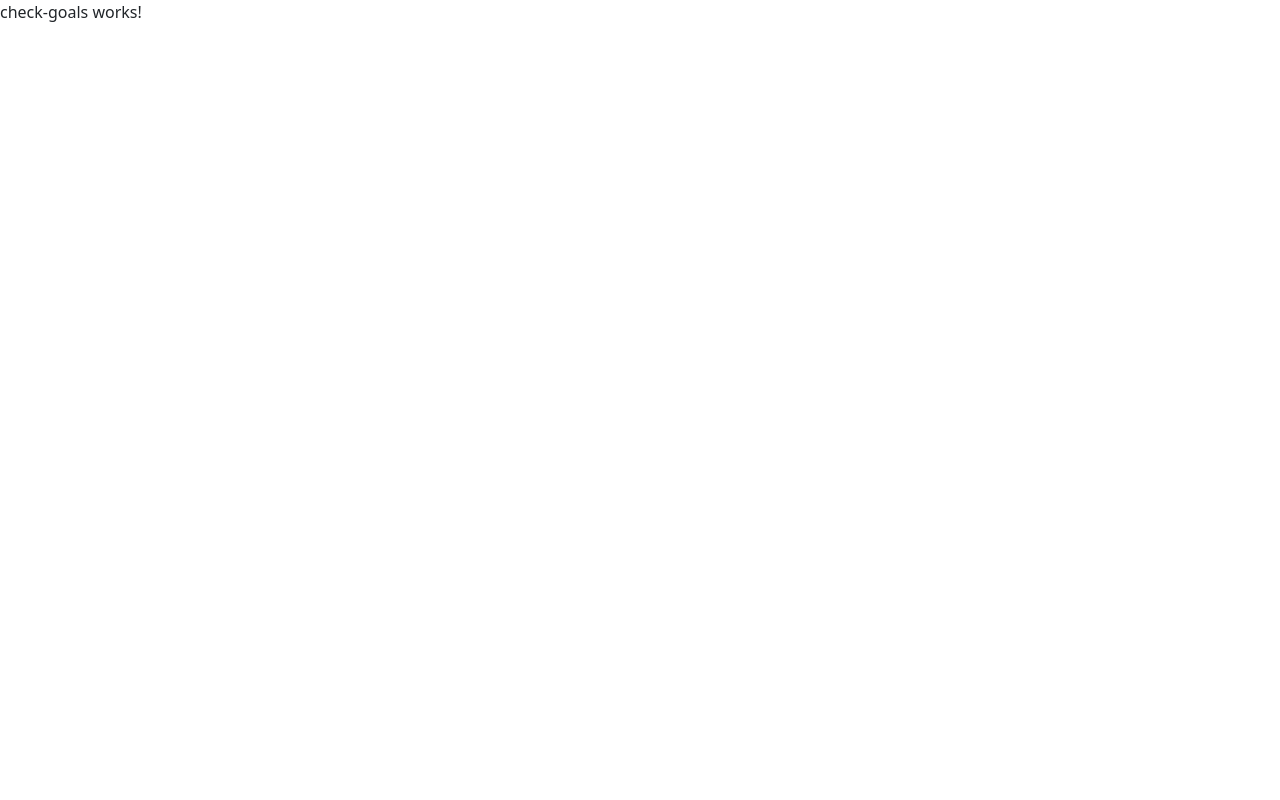
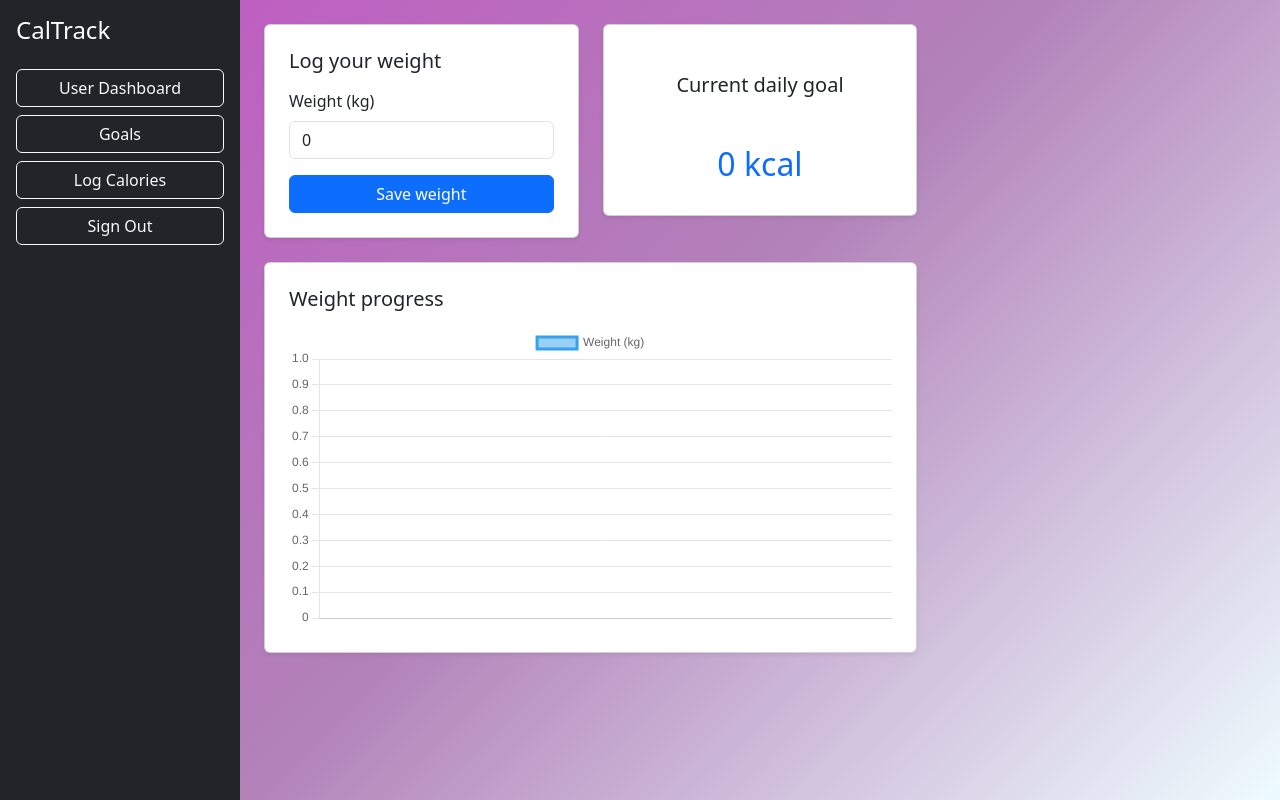
Before and after one commit to Isaacoun100/CalTrack, an Angular app in the folder CalTrack/: page /check-goals in a window 1280 px wide. Built offline with nearby package versions, Linux system fonts and the light colour scheme; no server answers; the database is empty.

Commit message:
Check goals added
Users can now display and track their weight

```diff
--- a/CalTrack/src/app/check-goals/check-goals.css
+++ b/CalTrack/src/app/check-goals/check-goals.css
@@ -0,0 +1,9 @@
+.page-bg {
+  min-height: 100vh;
+  background: linear-gradient(
+    135deg,
+    #c254c4,
+    #b282b9,
+    #eefcff
+  );
+}
--- a/CalTrack/src/app/check-goals/check-goals.html
+++ b/CalTrack/src/app/check-goals/check-goals.html
@@ -1 +1,102 @@
-<p>check-goals works!</p>
+<div class="page-bg">
+  <div class="d-flex vh-100">
+
+    <!-- BLANK SIDEBAR -->
+    <div class="bg-dark" style="width:240px;">
+
+    <!-- SIDEBAR -->
+    <div class="bg-dark text-white p-3" style="width: 240px;">
+
+      <h4 class="mb-4">CalTrack</h4>
+
+      <ul class="nav flex-column gap-2">
+
+        <li class="nav-item">
+          <button class="btn btn-outline-light w-100" (click)="goToUserDashboard()">
+            User Dashboard
+          </button>
+        </li>
+
+        <li class="nav-item">
+          <button class="btn btn-outline-light w-100" (click)="goToGoals()">
+            Goals
+          </button>
+        </li>
+
+        <li class="nav-item">
+          <button class="btn btn-outline-light w-100" (click)="goToLogCal()">
+            Log Calories
+          </button>
+        </li>
+
+        <li class="nav-item mt-auto">
+          <button class="btn btn-outline-light w-100" (click)="logout()">
+            Sign Out
+          </button>
+        </li>
+
+      </ul>
+    </div>
+
+    </div>
+
+    <!-- CENTER CONTENT -->
+    <div class="flex-grow-1 p-4">
+
+      <div class="row g-4">
+
+        <!-- WEIGHT INPUT -->
+        <div class="col-md-4">
+          <div class="card shadow-sm p-4">
+
+            <h5 class="mb-3">Log your weight</h5>
+
+            <label class="form-label">Weight (kg)</label>
+            <input
+              type="number"
+              class="form-control"
+              [(ngModel)]="weight"
+              min="0"
+            >
+
+            <button
+              class="btn btn-primary w-100 mt-3"
+              (click)="saveWeight()"
+              [disabled]="loading">
+
+              {{ loading ? 'Saving...' : 'Save weight' }}
+
+            </button>
+
+          </div>
+        </div>
+
+        <!-- GOAL -->
+        <div class="col-md-4">
+          <div class="card shadow-sm p-4 text-center">
+
+            <h5 class="p-4">Current daily goal</h5>
+
+            <h2 class="mt-3 text-primary">
+              {{ dailyGoal }} kcal
+            </h2>
+
+          </div>
+        </div>
+
+        <!-- CHART -->
+        <div class="col-md-8">
+          <div class="card shadow-sm p-4">
+
+            <h5 class="mb-3">Weight progress</h5>
+
+            <canvas id="weightChart"></canvas>
+
+          </div>
+        </div>
+
+      </div>
+
+    </div>
+  </div>
+</div>
--- a/CalTrack/src/app/check-goals/check-goals.ts
+++ b/CalTrack/src/app/check-goals/check-goals.ts
@@ -1,11 +1,164 @@
-import { Component } from '@angular/core';
+import { Component, AfterViewInit, ChangeDetectorRef } from '@angular/core';
+import { CommonModule } from '@angular/common';
+import { FormsModule } from '@angular/forms';
+import { supabase } from '../supabase';
+import { Router } from '@angular/router';
+import Chart from 'chart.js/auto';
+
+interface WeightRow {
+  weight: number;
+  date: string;
+}
 
 @Component({
   selector: 'app-check-goals',
-  imports: [],
+  standalone: true,
+  imports: [CommonModule, FormsModule],
   templateUrl: './check-goals.html',
-  styleUrl: './check-goals.css',
+  styleUrls: ['./check-goals.css']
 })
-export class CheckGoals {
+export class CheckGoals implements AfterViewInit {
+
+  constructor(
+    private cdr: ChangeDetectorRef,
+    private router: Router
+  ) {}
+
+  userId!: number;
+
+  weight = 0;
+  loading = false;
+
+  dailyGoal = 0;
+
+  weights: WeightRow[] = [];
+
+  chart!: Chart;
+
+  // ------------------------
+  async ngAfterViewInit() {
+    this.userId = Number(localStorage.getItem('userId'));
+
+    await this.loadGoal();
+    await this.loadWeights();
+
+    this.renderChart();
+  }
+
+  // ------------------------
+  async loadGoal() {
+    const { data, error } = await supabase
+      .from('goals')
+      .select('daily_kcal_limit')
+      .eq('user_id', this.userId)
+      .eq('is_active', true)
+      .limit(1)
+      .maybeSingle();
+
+    if (!error && data) {
+      this.dailyGoal = Number(data.daily_kcal_limit);
+    }
+  }
+
+  // ------------------------
+  async saveWeight() {
+    if (!this.weight || this.loading) return;
+
+    this.loading = true;
+
+    const today = new Date().toISOString().split('T')[0];
+
+    const { error } = await supabase
+      .from('users_weight')
+      .insert({
+        user_id: this.userId,
+        weight: this.weight,
+        date: today
+      });
+
+    this.loading = false;
+
+    if (error) {
+      console.error(error);
+      return;
+    }
+
+    this.weight = 0;
+
+    await this.loadWeights();
+    this.updateChart();
+  }
+
+  // ------------------------
+  async loadWeights() {
+    const { data, error } = await supabase
+      .from('users_weight')
+      .select('weight, date')
+      .eq('user_id', this.userId)
+      .order('date');
+
+    if (error) {
+      console.error(error);
+      return;
+    }
+
+    this.weights = data as WeightRow[];
+
+    this.cdr.detectChanges();
+  }
+
+  // ------------------------
+  renderChart() {
+    const ctx = document.getElementById('weightChart') as HTMLCanvasElement;
+
+    this.chart = new Chart(ctx, {
+      type: 'line',
+      data: {
+        labels: this.weights.map(w => w.date),
+        datasets: [{
+          label: 'Weight (kg)',
+          data: this.weights.map(w => w.weight),
+          tension: 0.3
+        }]
+      },
+      options: {
+        responsive: true,
+        scales: {
+          y: {
+            beginAtZero: false
+          }
+        }
+      }
+    });
+  }
+
+  // ------------------------
+  updateChart() {
+    if (!this.chart) {
+      this.renderChart();
+      return;
+    }
+
+    this.chart.data.labels = this.weights.map(w => w.date);
+    this.chart.data.datasets[0].data = this.weights.map(w => w.weight);
+    this.chart.update();
+  }
+
+  goToUserDashboard() {
+    this.router.navigate(['/user-dashboard']);
+  }
+
+  goToGoals() {
+    this.router.navigate(['/check-goals']);
+  }
+
+  goToLogCal() {
+    this.router.navigate(['/log-cal']);
+  }
+
+  logout() {
+    localStorage.clear();
+    location.href = '/';
+  }
 
 }
--- a/CalTrack/src/app/home/home.ts
+++ b/CalTrack/src/app/home/home.ts
@@ -48,7 +48,7 @@ export class Home {
 
     if (userRes.data) {
       if (userRes.data) {
-        localStorage.setItem('user_id', userRes.data.id);
+        localStorage.setItem('userId', userRes.data.id.toString());
         this.router.navigate(['/user-dashboard']);
         return;
       }
--- a/CalTrack/src/app/log-cal/log-cal.css
+++ b/CalTrack/src/app/log-cal/log-cal.css
@@ -0,0 +1,9 @@
+.page-bg {
+  min-height: 100vh;
+  background: linear-gradient(
+    135deg,
+    #75ca56,
+    #e6f6e7,
+    #eefcff
+  );
+}
--- a/CalTrack/src/app/log-cal/log-cal.html
+++ b/CalTrack/src/app/log-cal/log-cal.html
@@ -38,7 +38,7 @@
     <!-- CENTER FORM -->
     <div class="flex-grow-1 p-4 d-flex justify-content-center">
 
-      <div class="card shadow-sm p-4" style="width: 400px;">
+      <div class="card shadow-sm p-4" style="width: 800px;">
 
         <h4 class="text-center mb-4">Register your meal</h4>
 
--- a/CalTrack/src/app/sign-up/sign-up.html
+++ b/CalTrack/src/app/sign-up/sign-up.html
@@ -66,7 +66,7 @@
                    required maxlength="20">
           </div>
 
-          <div class="col-md-4">
+          <div class="col-md-6">
             <label class="form-label">Height (m)</label>
             <input class="form-control"
                    type="number"
@@ -76,17 +76,7 @@
                    required>
           </div>
 
-          <div class="col-md-4">
-            <label class="form-label">Weight (kg)</label>
-            <input class="form-control"
-                   type="number"
-                   step="0.1"
-                   name="weight"
-                   [(ngModel)]="user.weight"
-                   required>
-          </div>
-
-          <div class="col-md-4">
+          <div class="col-md-6">
             <label class="form-label">Age</label>
             <input class="form-control"
                    type="number"
--- a/CalTrack/src/app/sign-up/sign-up.ts
+++ b/CalTrack/src/app/sign-up/sign-up.ts
@@ -21,7 +21,6 @@ export class SignUpComponent {
     firstLastName: '',
     secondLastName: '',
     height: null,
-    weight: null,
     age: null,
     phoneNumber: '',
     username: '',
@@ -46,7 +45,6 @@ export class SignUpComponent {
         firstLastName: formData.firstLastName,
         secondLastName: formData.secondLastName,
         height: formData.height,
-        weight: formData.weight,
         age: formData.age,
         phoneNumber: formData.phoneNumber,
         username: formData.username,
```
Also changed, not shown: 1 other file (tests, documents, lock files or other folders).
